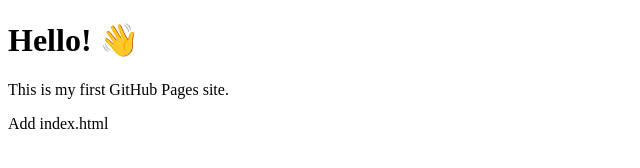
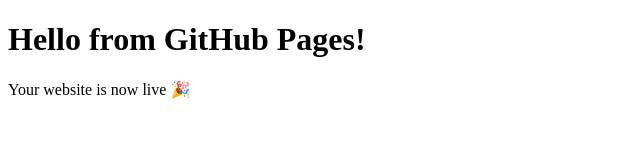
Before and after one commit to ahmdmrwf4/ahmedalfihri.github.io, a plain HTML site: page index.html in a window 1280 px wide. Shown: the whole page, without its empty margins (0-640 px from the left). Drawn offline with Linux system fonts and the light colour scheme.

Commit message:
Update index.html

```diff
--- a/index.html
+++ b/index.html
@@ -2,11 +2,10 @@
 <html lang="en">
 <head>
   <meta charset="UTF-8">
-  <title>Welcome to My Website</title>
+  <title>Welcome</title>
 </head>
 <body>
-  <h1>Hello! 👋</h1>
-  <p>This is my first GitHub Pages site.</p>
+  <h1>Hello from GitHub Pages!</h1>
+  <p>Your website is now live 🎉</p>
 </body>
 </html>
-Add index.html
```
